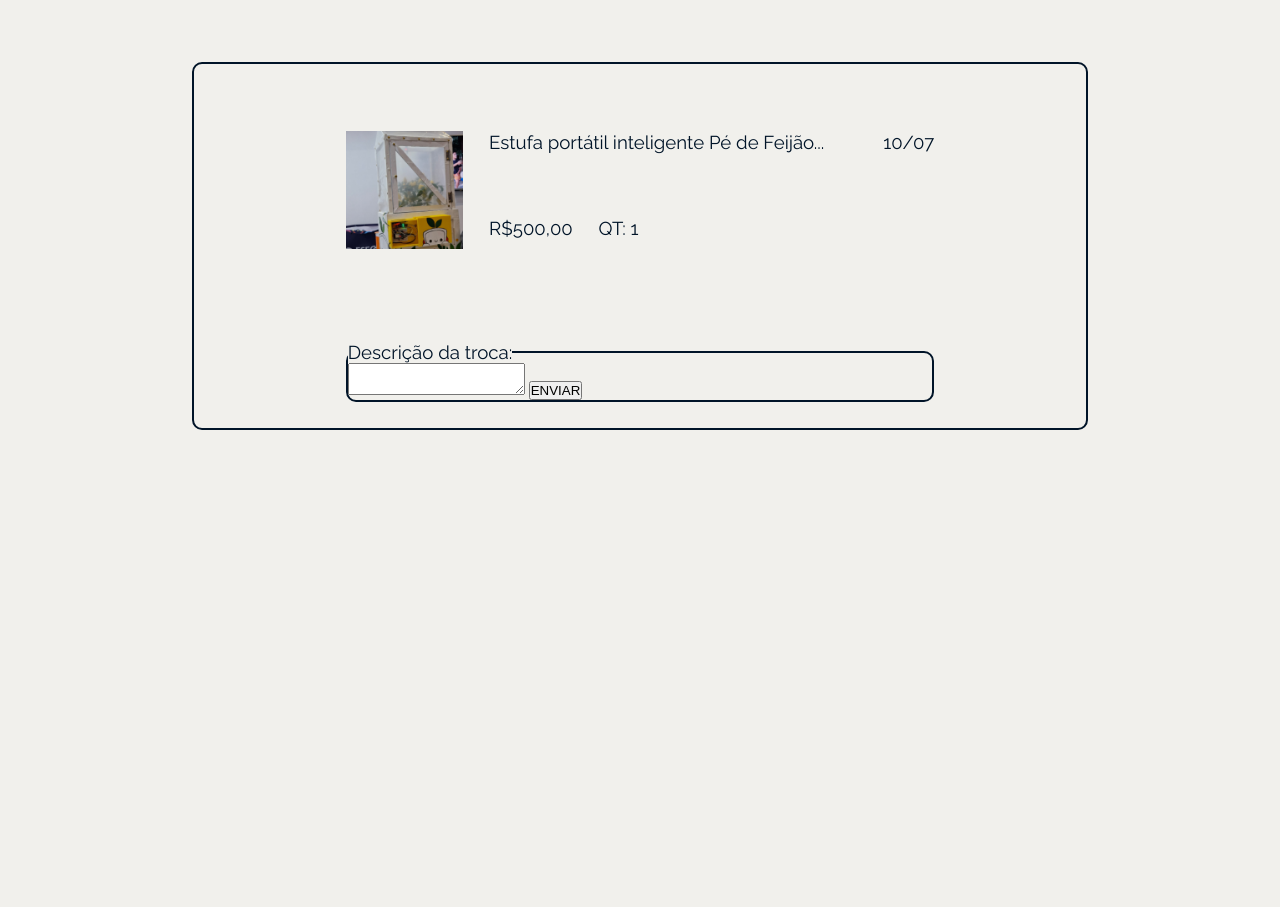
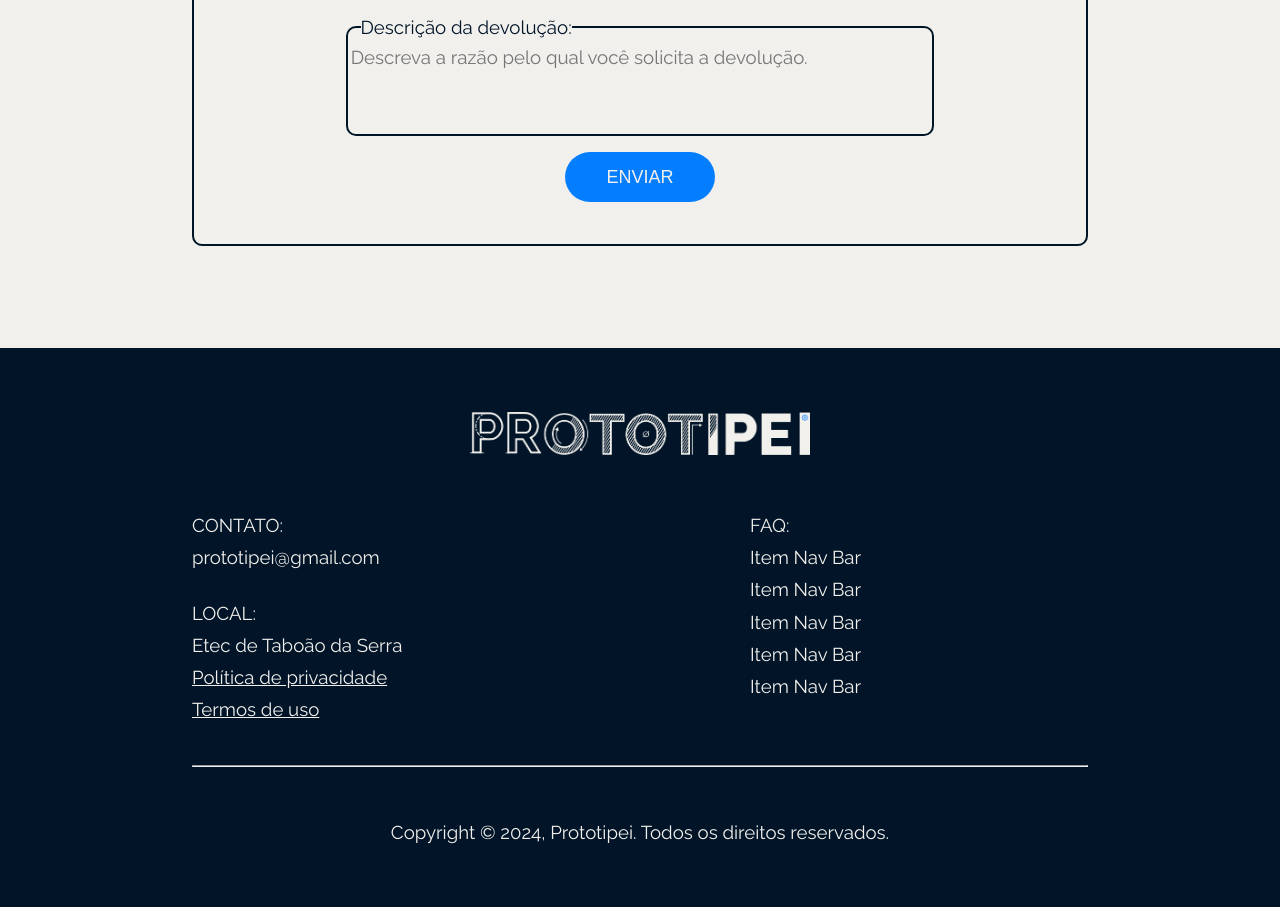
Before and after one commit to ChavePhilips/Prototipei, a plain HTML site: page devolucoesTrocas.html in a window 1280 px wide. Shown: the part 1280-2187 px from the top of the page. Before the commit the page ends 1710 px from the top, so only its background shows below. Drawn offline with nearby package versions, Linux system fonts and the light colour scheme.

Commit message:
Tela de devolução e troca finalizada + atualizações em muitas páginas

```diff
--- a/devolucoesTrocas.html
+++ b/devolucoesTrocas.html
@@ -5,7 +5,7 @@
         <meta name="viewport" content="width=device-width, initial-scale=1.0">
         <title>Prototipei</title>
         <link href="./src/css/estilizacaoPadrao.css" rel="stylesheet" type="text/css">
-
+        <link href="./src/css/cssFormularios.css" rel="stylesheet" type="text/css">
     </head>
 
     <body>
@@ -82,22 +82,7 @@
             </div>
         </section>
 
-        <!-- SOLICITAR SERVIÇO: troca -->
-        <section class="margemPadrao">
-            <p class="tituloPadrao" style="text-align: center;">SOLICITAR SERVIÇO</p> <br> <br>
-            <p class="textoPadrao" style="text-align: center;">TERMOS DE COMPRA</p> <br>
-            <p class="textoPadrao" style="text-align: center;">Caso o produto apresente algum defeito, a troca poderá ser solicitada dentro do prazo de 30 dias
-                 após a entrega do produto.</p>
-        </section>
-
-        <!-- SOLICITAR SERVIÇO: devolução -->
-        <section class="margemPadrao">
-            <p class="tituloPadrao" style="text-align: center;">SOLICITAR SERVIÇO</p> <br> <br>
-            <p class="textoPadrao" style="text-align: center;">TERMOS DE COMPRA</p> <br>
-            <p class="textoPadrao" style="text-align: center;">Conforme o Código de Defesa do Consumidor (Lei nº 8.078, de 11 de
-                setembro de 1990), o cliente tem o direito de solicitar a devolução por arrependimento somente dentro de 7 dias
-                após o recebimento do produto</p>
-        </section>
+        <p class="tituloPadrao" style="text-align: center; padding-bottom: 5%;">SOLICITAR SERVIÇO</p> <br> <br>
 
         <!-- TAB -->
         <section class="padroesSecaoFlexDirectionRow" style="padding-bottom: 0%; padding-top: 0%; justify-content: center;">
@@ -110,8 +95,16 @@
             </div>
         </section>
 
+
         <!-- DEVOLUÇÃO -->
         <section id="devolucao" data-tab-content class="active">
+            <div class="margemPadrao" style="padding-bottom: 0%;">
+                <p class="textoPadrao" style="text-align: center;">TERMOS DE COMPRA</p> <br>
+                <p class="textoPadrao" style="text-align: center;">Conforme o Código de Defesa do Consumidor (Lei nº 8.078, de 11 de
+                    setembro de 1990), o cliente tem o direito de solicitar a devolução por arrependimento somente dentro de 7 dias
+                    após o recebimento do produto</p>
+            </div>
+
             <div class="divBordaEscura" style="align-items: center; padding: 2%;">
                 <div class="padroesSecaoFlexDirectionRow">
                     <img src="./src/Imagens/imagemEstufa.png" class="imagensPadrao"/>
@@ -134,24 +127,97 @@
                 </div>
 
                 <fieldset class="divBordaEscura">
-                    <legend class="textoPadrao">Descrição da troca:</legend>
+                    <legend class="textoPadrao" style="margin-left: 1vw;">Descrição da devolução:</legend>
 
-                    <form class="formInputs">
-                        <textarea></textarea>
+                    <form class="formDevolucaoTroca">
+                        <textarea rows="5" class="textareaDevolucaoTroca" placeholder="Descreva a razão pelo qual você solicita a devolução."></textarea>
+                    </form>
+                </fieldset>
 
-                        <button type="submit">ENVIAR</button>
-                    </form>
-
-                </fieldset>
+                <form style="text-align: center; padding: 2vh;">
+                    <button type="submit" class="botaoAzul">ENVIAR</button>
+                </form>
             </div>
         </section>
 
         <!-- TROCA -->
         <section id="troca" data-tab-content>
-            <div class="divBordaEscura">
+            <div class="margemPadrao" style="padding-bottom: 0%;">
+                <p class="textoPadrao" style="text-align: center;">TERMOS DE COMPRA</p> <br>
+                <p class="textoPadrao" style="text-align: center;">Caso o produto apresente algum defeito, a troca poderá ser solicitada dentro do prazo de 30 dias
+                     após a entrega do produto.</p>
+            </div>
 
+            <div class="divBordaEscura" style="align-items: center; padding: 2%;">
+                <div class="padroesSecaoFlexDirectionRow">
+                    <img src="./src/Imagens/imagemEstufa.png" class="imagensPadrao"/>
+
+                    <div class="padroesSecaoFlexDirectionColumn" style="width: 100%;">
+
+                        <div class="secaoRotasFlexDirectionRow">
+                            <p class="textoPadrao">Estufa portátil inteligente Pé de Feijão...</p>
+                            <p class="textoPadrao">10/07</p> <!-- LIGAR COM O BANCO DE DADOS -->
+                        </div>
+
+                        <div class="secaoRotasFlexDirectionRow">
+                            <div class="secaoRotasFlexDirectionRow" style="align-items: center;">
+                                <p class="textoPadrao">R$500,00</p>
+
+                                <p class="textoPadrao">QT: 1</p> <!-- LIGAR COM O BANCO DE DADOS - ESTOQUE -->
+                            </div>
+                        </div>
+                    </div>
+                </div>
+
+                <fieldset class="divBordaEscura">
+                    <legend class="textoPadrao" style="margin-left: 1vw;">Descrição da troca:</legend>
+
+                    <form class="formDevolucaoTroca">
+                        <textarea rows="5" class="textareaDevolucaoTroca" placeholder="Descreva a razão pelo qual você solicita a troca."></textarea>
+                    </form>
+                </fieldset>
+
+                <form style="text-align: center; padding: 2vh;">
+                    <button type="submit" class="botaoAzul">ENVIAR</button>
+                </form>
             </div>
         </section>
+
+
+        <!-- FOOTER -->
+        <footer>
+            <div>
+                <img src="./src/Imagens/logoBranca.png" class="logoBranca" alt="Logo da Prototipei."/>
+            </div>
+
+            <div class="padroesSecaoFlexDirectionRow" style="padding: 5% 0%;">
+                <div style="width: 40%;">
+                    <p class="textoPadraoBranco">CONTATO:</p>
+                    <p class="textoPadraoBranco">prototipei@gmail.com</p>
+                    <p class="textoPadraoBranco" style="margin-top: 10%;">LOCAL:</p>
+                    <p class="textoPadraoBranco">Etec de Taboão da Serra</p>
+                    <a href="" class="textoPadraoBranco"> <p>Política de privacidade</p></a>
+                    <a href="" class="textoPadraoBranco"><p>Termos de uso</p></a>
+                </div>
+
+                <div style="width: 20%;"></div>
+
+                <div style="width: 40%;">
+
+                    <!-- LEMBRAR DE ALTERAR ESSA PARTE AQUI -->
+                    <p class="textoPadraoBranco">FAQ:</p>
+                    <p class="textoPadraoBranco">Item Nav Bar</p>
+                    <p class="textoPadraoBranco">Item Nav Bar</p>
+                    <p class="textoPadraoBranco">Item Nav Bar</p>
+                    <p class="textoPadraoBranco">Item Nav Bar</p>
+                    <p class="textoPadraoBranco">Item Nav Bar</p>
+                </div>
+            </div>
+
+            <hr>
+
+            <p class="textoPadraoBranco" style="text-align: center; padding-top: 3%;">Copyright © 2024, Prototipei. Todos os direitos reservados.</p>
+        </footer>
 
         <script src="./src/js/tabs.js"></script>
     </body>
--- a/src/css/cssFormularios.css
+++ b/src/css/cssFormularios.css
@@ -13,3 +13,23 @@
     padding: 10%;
     border-radius: 10px;
 }
+
+/* CLASSE DA TELA DE DEVOLUÇÃO E TROCA */
+.formDevolucaoTroca{
+    display: flex;
+    flex-direction: column;
+    align-items: center;
+    padding: 1vh 0vh;
+}
+
+.textareaDevolucaoTroca{
+    display: flex;
+    justify-content: start;
+    width: 99%;
+    height: 10vh;
+    font-family: 'Raleway';
+    font-size: 14pt;
+    border: none;
+    background-color: var(--brancoAzulado);
+    resize: none;
+  }
--- a/src/css/estilizacaoPadrao.css
+++ b/src/css/estilizacaoPadrao.css
@@ -389,7 +389,6 @@ html{
 }
 
 
-
 /* ---- FOOTER ---- */
 
 footer {
```
